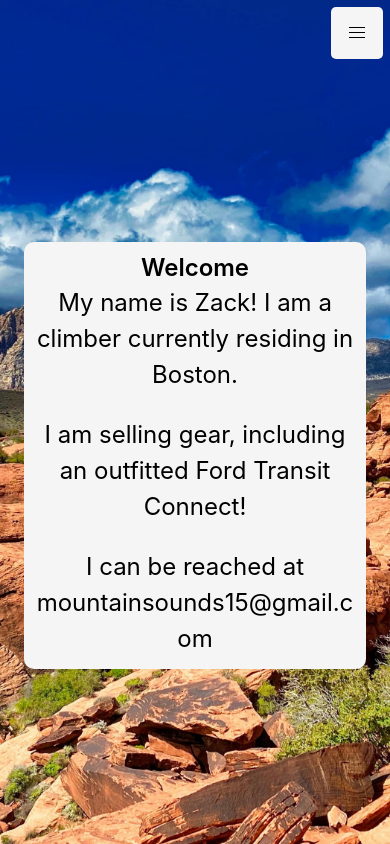
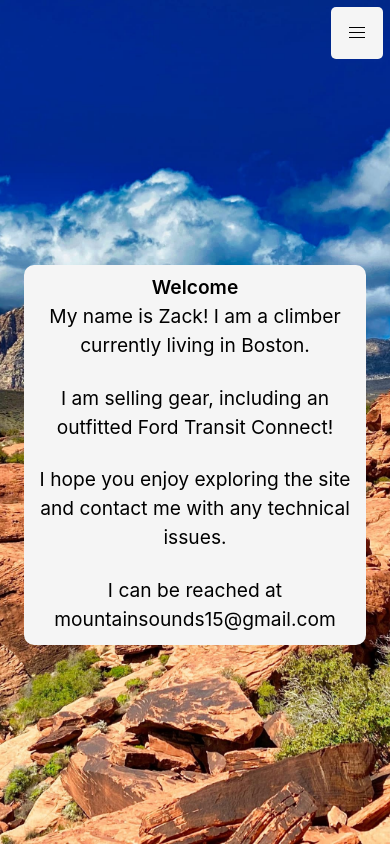
Before and after one commit to mountainsounds/second-wind, a Next.js app: page / in a window 390 px wide. Built offline with nearby package versions, Linux system fonts and the light colour scheme.

Commit message:
new media queries for smaller screen sizes

```diff
--- a/pages/books.js
+++ b/pages/books.js
@@ -7,14 +7,14 @@ export default function Books() {
     return (
         <section id='booksPage' className="hero is-info">
             <Nav />
-            <section className="container">
+            <div className="container">
                 <Image
                     src={books}
                     alt='books on a shelf'
                     layout='responsive'
                 />
                 <BooksTable />
-            </section>
+            </div>
         </section >
     )
 }
--- a/pages/index.js
+++ b/pages/index.js
@@ -10,8 +10,9 @@ export default function Home() {
         <div className="container has-text-centered">
           <div id='welcomeInfo' className="column is-6 is-offset-3">
             <h1 className="title"> Welcome </h1>
-            <h2 className="subtitle"> My name is Zack! I am a climber currently residing in Boston. </h2>
+            <h2 className="subtitle"> My name is Zack! I am a climber currently living in Boston. </h2>
             <h2 className="subtitle"> I am selling gear, including an outfitted Ford Transit Connect! </h2>
+            <h2 className="subtitle"> I hope you enjoy exploring the site and contact me with any technical issues.</h2>
             <h2 className="subtitle"> I can be reached at mountainsounds15@gmail.com</h2>
 
           </div>
--- a/styles/main.scss
+++ b/styles/main.scss
@@ -1,6 +1,7 @@
 // Base Styling
 @import '~bulma/bulma';
 @import './globals.scss';
+@import './mediaqueries.scss';
 
 html,body {
   font-family: -apple-system, BlinkMacSystemFont, "Segoe UI", Roboto, Oxygen-Sans, Ubuntu, Cantarell, "Helvetica Neue", sans-serif;
--- /dev/null
+++ b/styles/mediaqueries.scss
@@ -0,0 +1,22 @@
+
+@media (max-width: 500px) {
+    body {
+        font-size: 80%;
+    }
+
+    #booksPage {
+        font-size: 90%;
+    }
+
+    .cardListContainer .card {
+        max-width: 90%;
+
+        .card-content {
+            padding: 10px;
+        }
+    }
+
+    #vanPage .cardListContainer .card {
+        max-width: 70%;
+    }
+}
```
